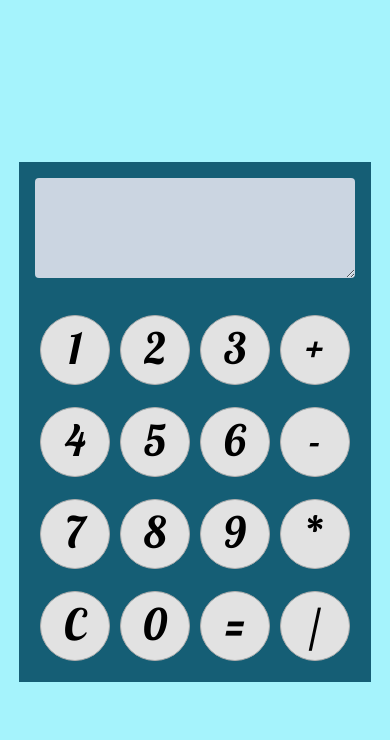
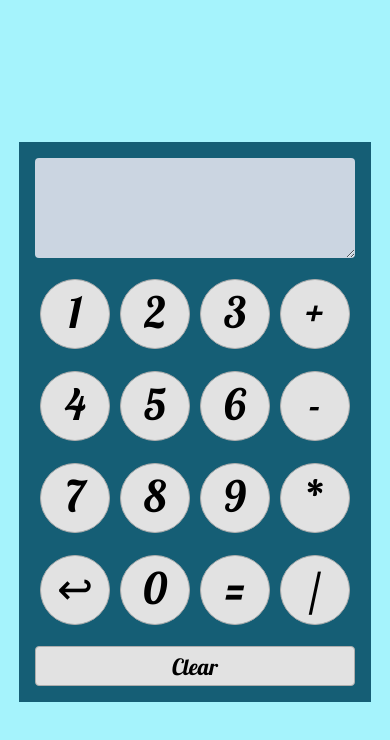
Before and after one commit to myatsusuhlaing/React-Calculator, a React (Create React App) app: page / in a window 390 px wide. Shown: the top 740 px of the page. Built offline with nearby package versions, Linux system fonts and the light colour scheme.

Commit message:
Adding backspace button

```diff
--- a/src/App.css
+++ b/src/App.css
@@ -1,4 +1,3 @@
-
 .row {
   display: flex;
   flex-direction: column;
@@ -23,32 +22,41 @@ textarea {
   text-align: right;
   padding: 1rem;
 }
+.back{
+  width: 400px;
+  height: 50px;
+  font-size: 2rem;
+  text-align: center;
+  background-color: rgb(226, 226, 226);
+  border: 0.03px solid rgb(173, 173, 173);
+  cursor: pointer;
+}
 @media only screen and (min-width: 992px) {
-  .col:hover{
+  .col:hover,.back:hover{
     background-color: none;
     border: none;
   }
-  .col:active{
+  .col:active,.back:active{
     background-color: rgb(104, 104, 104);
     color:beige;
   }
 }
 @media only screen and (min-width: 768px) {
-  .col:hover{
+  .col:hover,.back:hover{
     background-color: none;
     border: none;
   }
-  .col:active{
+  .col:active,.back:active{
     background-color: rgb(104, 104, 104);
     color:beige;
   }
 }
 @media only screen and (min-width: 600px) {
-  .col:hover{
+  .col:hover,.back:hover{
     background-color: none;
     border: none;
   }
-  .col:active{
+  .col:active,.back:active{
     background-color: rgb(104, 104, 104);
     color:beige;
   }
@@ -71,11 +79,11 @@ textarea {
     margin: 5px;
     cursor:pointer;
   }
-  .col:hover{
+  .col:hover,.back:hover{
     background-color: none;
     border: none;
   }
-  .col:active{
+  .col:active,.back:active{
     background-color: rgb(104, 104, 104);
     color:beige;
   }
@@ -85,6 +93,15 @@ textarea {
     font-size: 2.7rem;
     text-align: right;
     padding: 1rem;
+  }
+  .back{
+    width: 320px;
+    height: 40px;
+    font-size: 1.4rem;
+    text-align: center;
+    background-color: rgb(226, 226, 226);
+    border: 0.03px solid rgb(173, 173, 173);
+    padding: 0.25rem;
   }
 }
 @media screen and (max-width: 360px) {
@@ -105,14 +122,13 @@ textarea {
     margin: 5px;
     cursor:pointer;
   }
-  .col:hover{
+  .col:hover,.back:hover{
     background-color: none;
     border: none;
-
   }
-.col:active{
-  background-color: rgb(104, 104, 104);
-  color:beige;
+  .col:active,.back:active{
+    background-color: rgb(104, 104, 104);
+    color:beige;
 }
   textarea {
     width: 200px;
@@ -121,4 +137,13 @@ textarea {
     text-align: right;
     padding: 1rem;
   }
+  .back{
+    width: 200px;
+    height: 30px;
+    font-size: 1.2rem;
+    text-align: center;
+    background-color: rgb(226, 226, 226);
+    border: 0.03px solid rgb(173, 173, 173);
+    padding: 0.15rem;
+  }
 }
--- a/src/Calculator.js
+++ b/src/Calculator.js
@@ -36,6 +36,10 @@ const [isNumLockOn, setIsNumLockOn] = useState(true);
         setExpression("");
       };
 
+    const backspace = () => {
+        setExpression(expression.slice(0, -1));
+    }
+
 // const input = (value) => {
 //     const newExpression = expression + value;
 //     setExpression(newExpression);
@@ -58,7 +62,7 @@ const [isNumLockOn, setIsNumLockOn] = useState(true);
             input(key);
         } else if (key === "+" || key === "-" || key === "*" || key === "/") {
             input(key);
-        } else if (key === "Enter") {
+        } else if (key === "Enter" || key === "=") {
             calculate();
         } else if (key === "Backspace") {
             setExpression(expression.slice(0, -1));
@@ -91,12 +95,12 @@ const [isNumLockOn, setIsNumLockOn] = useState(true);
                 />
                 </div>
             </div>
-        <div className="button flex p-4">
+        <div className="button flex px-4">
             <div className="row  grid grid-cols-3 gap-3">
             <div className="col" onClick={() => input('1')}>{isNumLockOn ? "1" : "!"}</div>
             <div className="col" onClick={() => input('4')}>{isNumLockOn ? "4" : "$"}</div>
             <div className="col" onClick={() => input('7')}>{isNumLockOn ? "7" : "&"}</div>
-            <div className="col" onClick={clear}>C</div>
+            <div className="col" onClick={backspace}> ↩ </div>
             </div>
             <div className="row  grid grid-cols-3 gap-3">
             <div className="col" onClick={() => input('2')}>{isNumLockOn ? "2" : "@"}</div>
@@ -117,6 +121,7 @@ const [isNumLockOn, setIsNumLockOn] = useState(true);
             <div className="col" onClick={() => input('/')}>{isNumLockOn ? "/" : "?"}</div>
             </div>
         </div>
+        <div className="back m-4 rounded" onClick={clear}>Clear</div>
         </div>
         </>
     )
```
